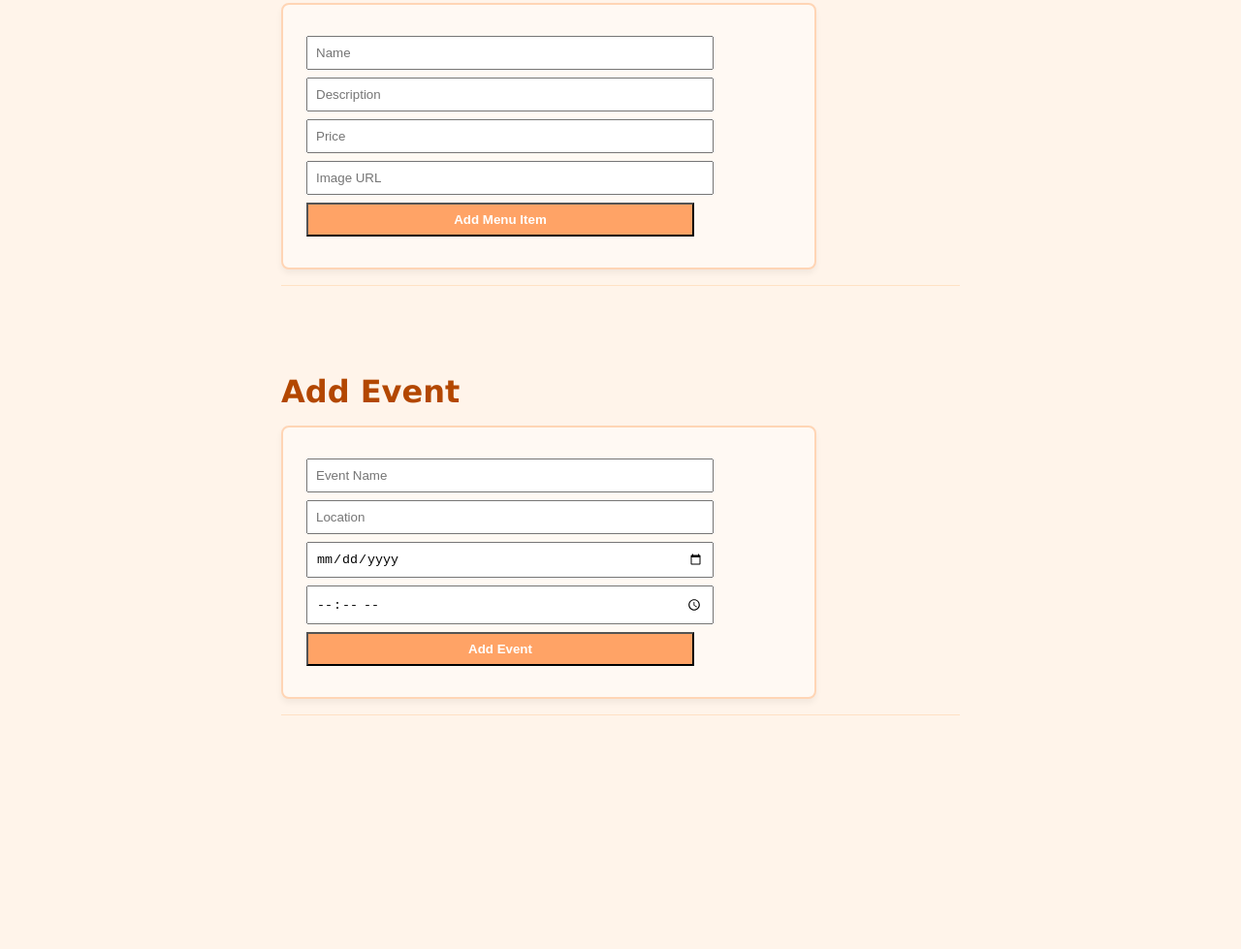
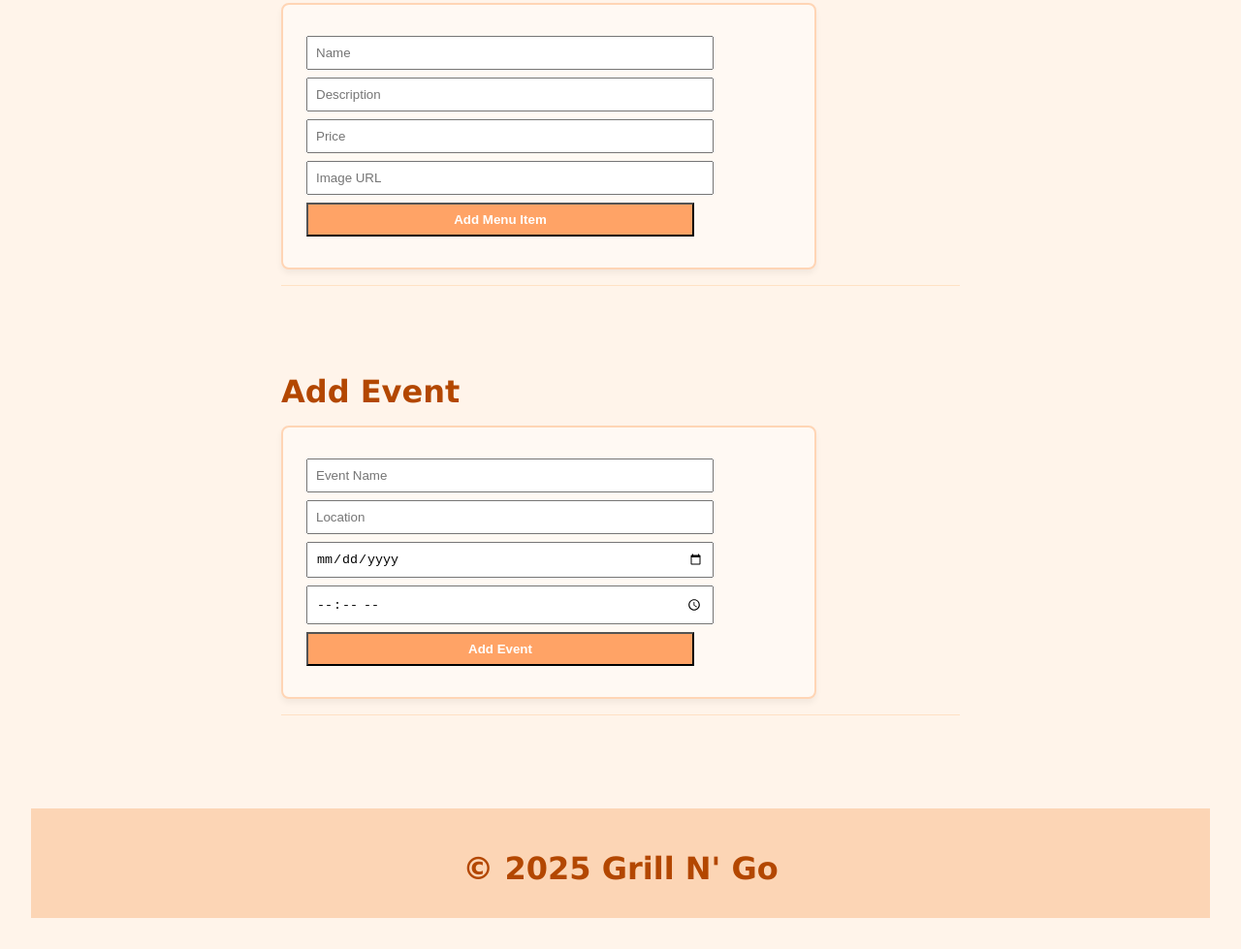
Before and after one commit to paulklemstine/food-truck, a website: page public/admin.html in a window 1280 px wide. Shown: the part 329-1308 px from the top of the page at 97% size. Before the commit the page ends 1195 px from the top, so only its background shows below. Drawn offline with Linux system fonts and the light colour scheme.

```diff
--- a/public/admin.html
+++ b/public/admin.html
@@ -41,6 +41,10 @@
       </form>
     </section>
   </div>
+
+  <footer>
+    <h2>&copy; 2025 Grill N' Go</h2>
+</footer>
   </main>
 
 </body>
```
